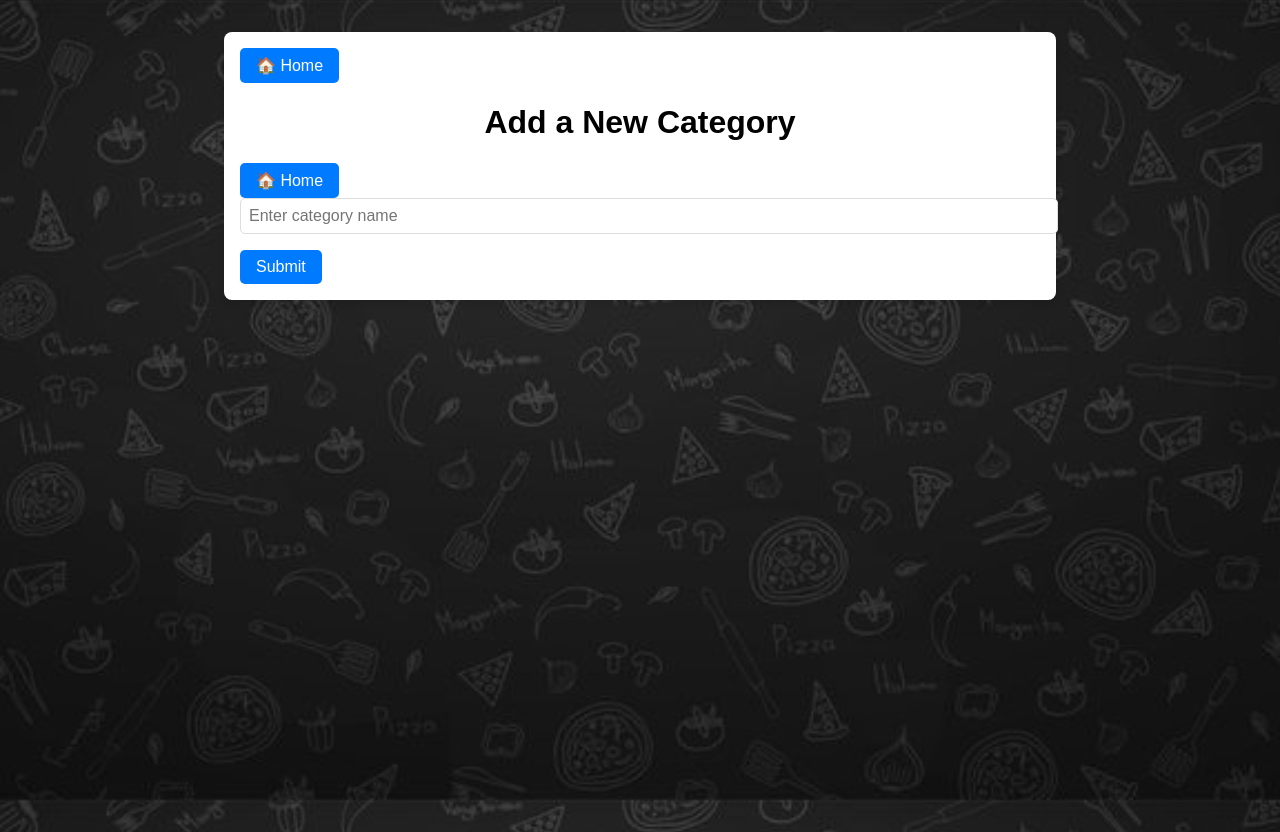
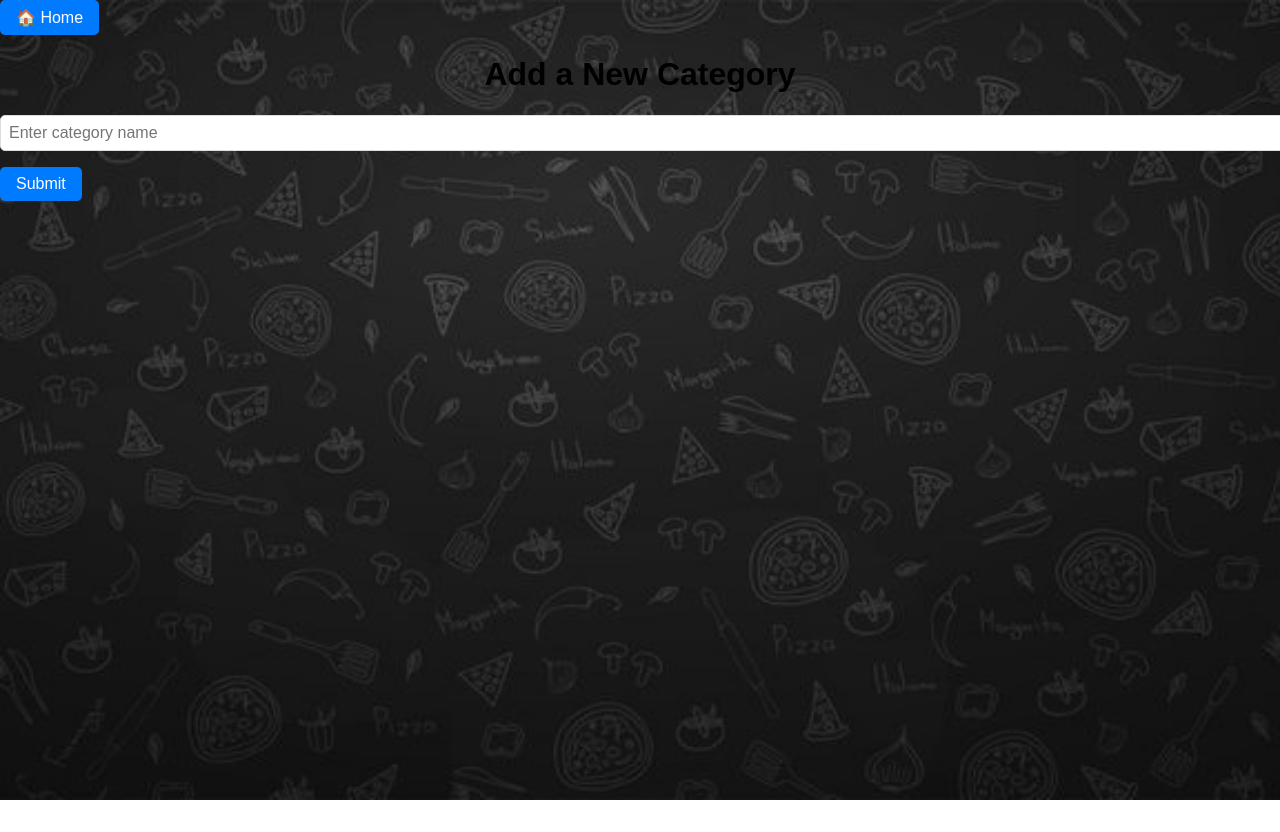
Before and after one commit to SoniyaMeryJacob/Shopping, a Next.js app: page /category in a window 1280 px wide. After the commit the page ends 800 px from the top, so only its background shows below. Built offline with nearby package versions, Linux system fonts and the light colour scheme.

Commit message:
homepage link

```diff
--- a/src/pages/category.js
+++ b/src/pages/category.js
@@ -21,22 +21,17 @@ export default function Category() {
   };
 
   return (
-    <div className="container mx-auto p-4 flex flex-col items-center justify-center min-h-screen bg-gray-100">
-              {/* Home Button */}
-              <Link href="/">
-          <button className="mb-6 px-4 py-2 bg-black-600 text-white rounded-full shadow-md transition duration-200">
-            🏠 Home
-          </button>
-        </Link>
+    <div className="relative min-h-screen bg-gray-100 flex items-center justify-center">
+
+      {/* 🏠 Home Button fixed at top-left */}
+      <Link href="/">
+        <button className="absolute top-4 left-4 px-4 py-2 bg-blue-600 hover:bg-blue-700 text-white rounded-full shadow-md">
+          🏠 Home
+        </button>
+      </Link>
+
       <div className="bg-white p-8 rounded-lg shadow-md w-full max-w-md text-center">
         <h1 className="text-2xl font-bold mb-6">Add a New Category</h1>
-
-        {/* Home Button */}
-        <Link href="/">
-          <button className="mb-6 px-4 py-2 bg-black-600 text-white rounded-full shadow-md transition duration-200">
-            🏠 Home
-          </button>
-        </Link>
 
         <form onSubmit={handleSubmit} className="flex flex-col gap-4">
           <input
```
